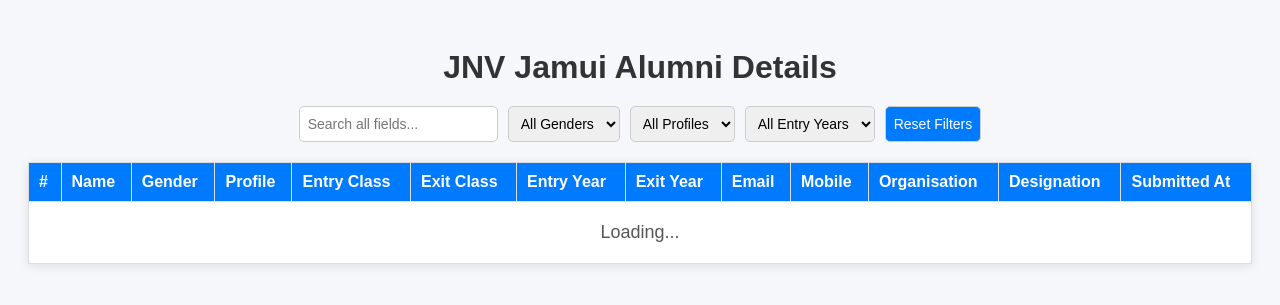
After one commit to mkmodi7013/jnvjamuialumni, a PHP site: page /fetchAlumniData.html in a window 1280 px wide. The commit adds this page. Shown: the top 305 px of the page. Run offline with PHP 8.4, Linux system fonts and the light colour scheme; some libraries are stand-ins or nearby versions.

Commit message:
Add files via upload

```diff
--- /dev/null
+++ b/fetchAlumniData.html
@@ -0,0 +1,52 @@
+<!DOCTYPE html>
+<html lang="en">
+<head>
+<meta charset="UTF-8">
+<meta name="viewport" content="width=device-width, initial-scale=1.0">
+<title>Alumni Database </title>
+<link rel="stylesheet" href="fetchalumnidata.css">
+</head>
+<body>
+
+<h1>JNV Jamui Alumni Details</h1>
+
+<div class="filters">
+  <input type="text" id="searchInput" placeholder="Search all fields...">
+  <select id="genderFilter">
+    <option value="">All Genders</option>
+  </select>
+  <select id="profileFilter">
+    <option value="">All Profiles</option>
+  </select>
+  <select id="entryYearFilter">
+    <option value="">All Entry Years</option>
+  </select>
+  <button id="resetFilters">Reset Filters</button>
+</div>
+
+<table id="alumniTable">
+  <thead>
+    <tr>
+      <th>#</th>
+      <th>Name</th>
+      <th>Gender</th>
+      <th>Profile</th>
+      <th>Entry Class</th>
+      <th>Exit Class</th>
+      <th>Entry Year</th>
+      <th>Exit Year</th>
+      <th>Email</th>
+      <th>Mobile</th>
+      <th>Organisation</th>
+      <th>Designation</th>
+      <th>Submitted At</th>
+    </tr>
+  </thead>
+  <tbody>
+    <tr><td class="loading" colspan="13">Loading...</td></tr>
+  </tbody>
+</table>
+
+<script type="module" src="fetchalumnidata.js"></script>
+</body>
+</html>
--- /dev/null
+++ b/fetchalumnidata.css
@@ -0,0 +1,70 @@
+body {
+  font-family: Arial, sans-serif;
+  padding: 20px;
+  background: #f5f7fa;
+}
+
+h1 {
+  text-align: center;
+  margin-bottom: 20px;
+  color: #333;
+}
+
+.filters {
+  display: flex;
+  flex-wrap: wrap;
+  gap: 10px;
+  margin-bottom: 20px;
+  justify-content: center;
+}
+
+input[type="text"], select, button {
+  padding: 8px;
+  border-radius: 5px;
+  border: 1px solid #ccc;
+  font-size: 14px;
+}
+
+button {
+  background-color: #007bff;
+  color: white;
+  cursor: pointer;
+  transition: background 0.3s;
+}
+
+button:hover {
+  background-color: #0056b3;
+}
+
+table {
+  width: 100%;
+  border-collapse: collapse;
+  background: #fff;
+  box-shadow: 0 2px 10px rgba(0,0,0,0.1);
+}
+
+th, td {
+  padding: 10px;
+  border: 1px solid #ddd;
+  text-align: left;
+}
+
+th {
+  background: #007bff;
+  color: white;
+}
+
+tr:nth-child(even) {
+  background: #f2f2f2;
+}
+
+tr:hover {
+  background: #e6f0ff;
+}
+
+.loading {
+  text-align: center;
+  padding: 20px;
+  font-size: 18px;
+  color: #555;
+}
--- /dev/null
+++ b/fetchalumnidata.js
@@ -0,0 +1,126 @@
+import { initializeApp } from "https://www.gstatic.com/firebasejs/10.12.0/firebase-app.js";
+import { getDatabase, ref, get, child } from "https://www.gstatic.com/firebasejs/10.12.0/firebase-database.js";
+
+const firebaseConfig = {
+  apiKey: "AIzaSyByBYjFFEgtmhoNnyNF55vjiVBhMteIvcQ",
+  authDomain: "jnvjamuialumni-edceb.firebaseapp.com",
+  databaseURL: "https://jnvjamuialumni-edceb-default-rtdb.firebaseio.com",
+  projectId: "jnvjamuialumni-edceb",
+  storageBucket: "jnvjamuialumni-edceb.firebasestorage.app",
+  messagingSenderId: "412877503961",
+  appId: "1:412877503961:web:8cfc88edcc694a43b9edc8",
+  measurementId: "G-D59BC7Q6JE"
+};
+
+const app = initializeApp(firebaseConfig);
+const db = getDatabase(app);
+
+let alumniData = {};
+
+async function fetchAlumni() {
+  const tableBody = document.querySelector("#alumniTable tbody");
+  tableBody.innerHTML = `<tr><td class="loading" colspan="13">Loading...</td></tr>`;
+
+  try {
+    const snapshot = await get(child(ref(db), "alumni"));
+    if (snapshot.exists()) {
+      alumniData = snapshot.val();
+      populateFilters(alumniData);
+      renderTable(alumniData);
+    } else {
+      tableBody.innerHTML = `<tr><td colspan="13" class="loading">No alumni found.</td></tr>`;
+    }
+  } catch (error) {
+    console.error("Error fetching data:", error);
+    tableBody.innerHTML = `<tr><td colspan="13" class="loading">Error loading data.</td></tr>`;
+  }
+}
+
+function populateFilters(data) {
+  const genders = new Set();
+  const profiles = new Set();
+  const entryYears = new Set();
+
+  Object.values(data).forEach(a => {
+    if (a.gender) genders.add(a.gender);
+    if (a.profile) profiles.add(a.profile);
+    if (a.entryyear) entryYears.add(a.entryyear);
+  });
+
+  const genderFilter = document.getElementById("genderFilter");
+  const profileFilter = document.getElementById("profileFilter");
+  const entryYearFilter = document.getElementById("entryYearFilter");
+
+  genders.forEach(g => genderFilter.insertAdjacentHTML('beforeend', `<option value="${g}">${g}</option>`));
+  profiles.forEach(p => profileFilter.insertAdjacentHTML('beforeend', `<option value="${p}">${p}</option>`));
+  entryYears.forEach(y => entryYearFilter.insertAdjacentHTML('beforeend', `<option value="${y}">${y}</option>`));
+}
+
+function renderTable(data) {
+  const tableBody = document.querySelector("#alumniTable tbody");
+  tableBody.innerHTML = "";
+  const keys = Object.keys(data);
+
+  if(keys.length === 0){
+    tableBody.innerHTML = `<tr><td colspan="13" class="loading">No records found.</td></tr>`;
+    return;
+  }
+
+  keys.forEach((key, index) => {
+    const a = data[key];
+    const row = `
+      <tr>
+        <td>${index + 1}</td>
+        <td>${a.name || ''}</td>
+        <td>${a.gender || ''}</td>
+        <td>${a.profile || ''}</td>
+        <td>${a.entryclass || ''}</td>
+        <td>${a.exitclass || ''}</td>
+        <td>${a.entryyear || ''}</td>
+        <td>${a.exityear || ''}</td>
+        <td>${a.email || ''}</td>
+        <td>${a.mobile || ''}</td>
+        <td>${a.organisation || ''}</td>
+        <td>${a.designation || ''}</td>
+        <td>${a.submittedAt ? new Date(a.submittedAt).toLocaleString() : ''}</td>
+      </tr>`;
+    tableBody.insertAdjacentHTML("beforeend", row);
+  });
+}
+
+function filterData() {
+  const searchQuery = document.getElementById("searchInput").value.toLowerCase();
+  const genderValue = document.getElementById("genderFilter").value;
+  const profileValue = document.getElementById("profileFilter").value;
+  const entryYearValue = document.getElementById("entryYearFilter").value;
+
+  const filteredData = Object.fromEntries(
+    Object.entries(alumniData).filter(([key, a]) => {
+      const matchesSearch = Object.values(a).some(val =>
+        val && val.toString().toLowerCase().includes(searchQuery)
+      );
+      const matchesGender = genderValue ? a.gender === genderValue : true;
+      const matchesProfile = profileValue ? a.profile === profileValue : true;
+      const matchesEntryYear = entryYearValue ? a.entryyear === entryYearValue : true;
+
+      return matchesSearch && matchesGender && matchesProfile && matchesEntryYear;
+    })
+  );
+
+  renderTable(filteredData);
+}
+
+// Event listeners
+document.getElementById("searchInput").addEventListener("input", filterData);
+document.getElementById("genderFilter").addEventListener("change", filterData);
+document.getElementById("profileFilter").addEventListener("change", filterData);
+document.getElementById("entryYearFilter").addEventListener("change", filterData);
+document.getElementById("resetFilters").addEventListener("click", () => {
+  document.getElementById("searchInput").value = '';
+  document.getElementById("genderFilter").value = '';
+  document.getElementById("profileFilter").value = '';
+  document.getElementById("entryYearFilter").value = '';
+  renderTable(alumniData);
+});
+
+window.addEventListener("load", fetchAlumni);
--- a/responsive.js
+++ b/responsive.js
@@ -5,6 +5,8 @@ const navLinks = document.getElementById('nav-links');
 hamburger.addEventListener('click', () => {
   navLinks.classList.toggle('show');
 });
+
+
 
 // Get modal element
 const modal = document.getElementById('contact-modal');
```
Also changed, not shown: form1.js (added, +68 -0 lines), index.html (+82 -3 lines), responsive.css (+23 -0 lines).
